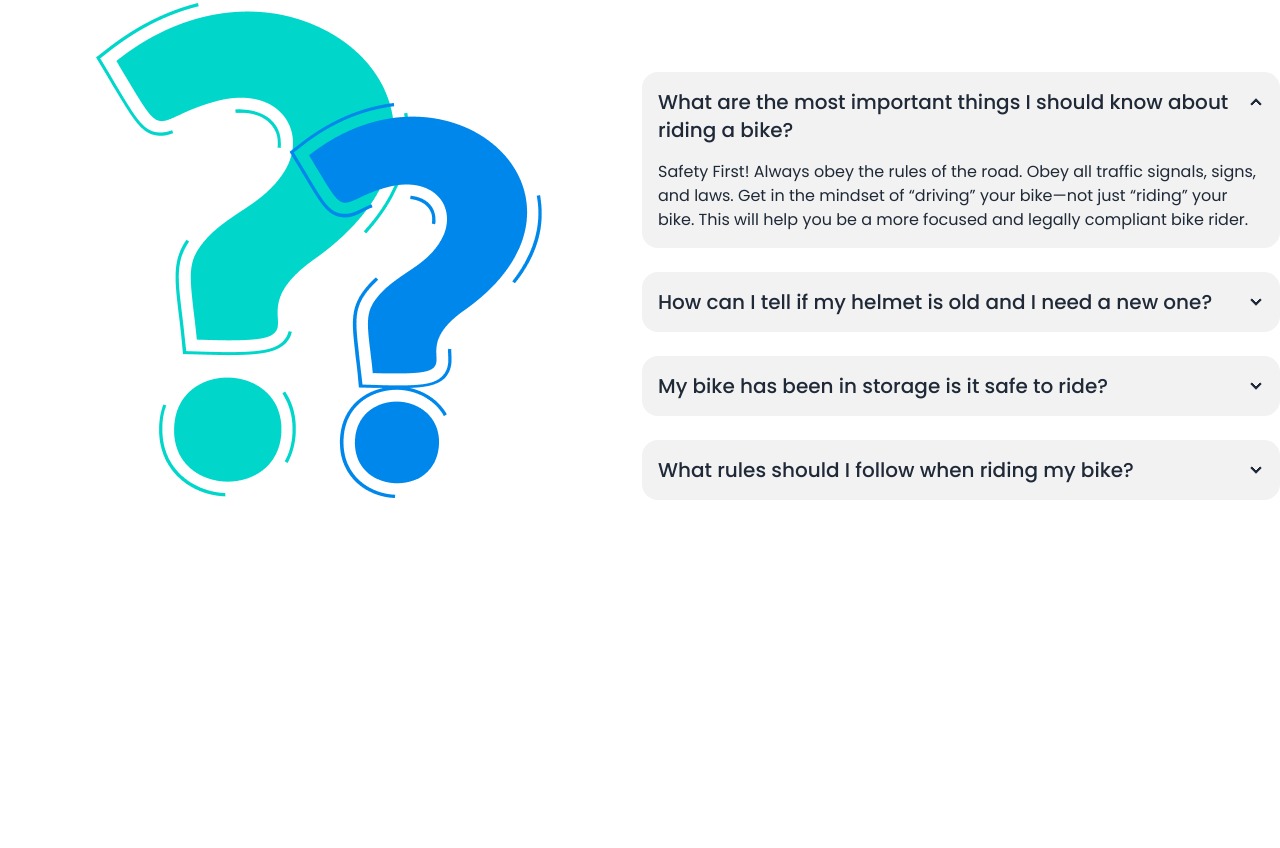
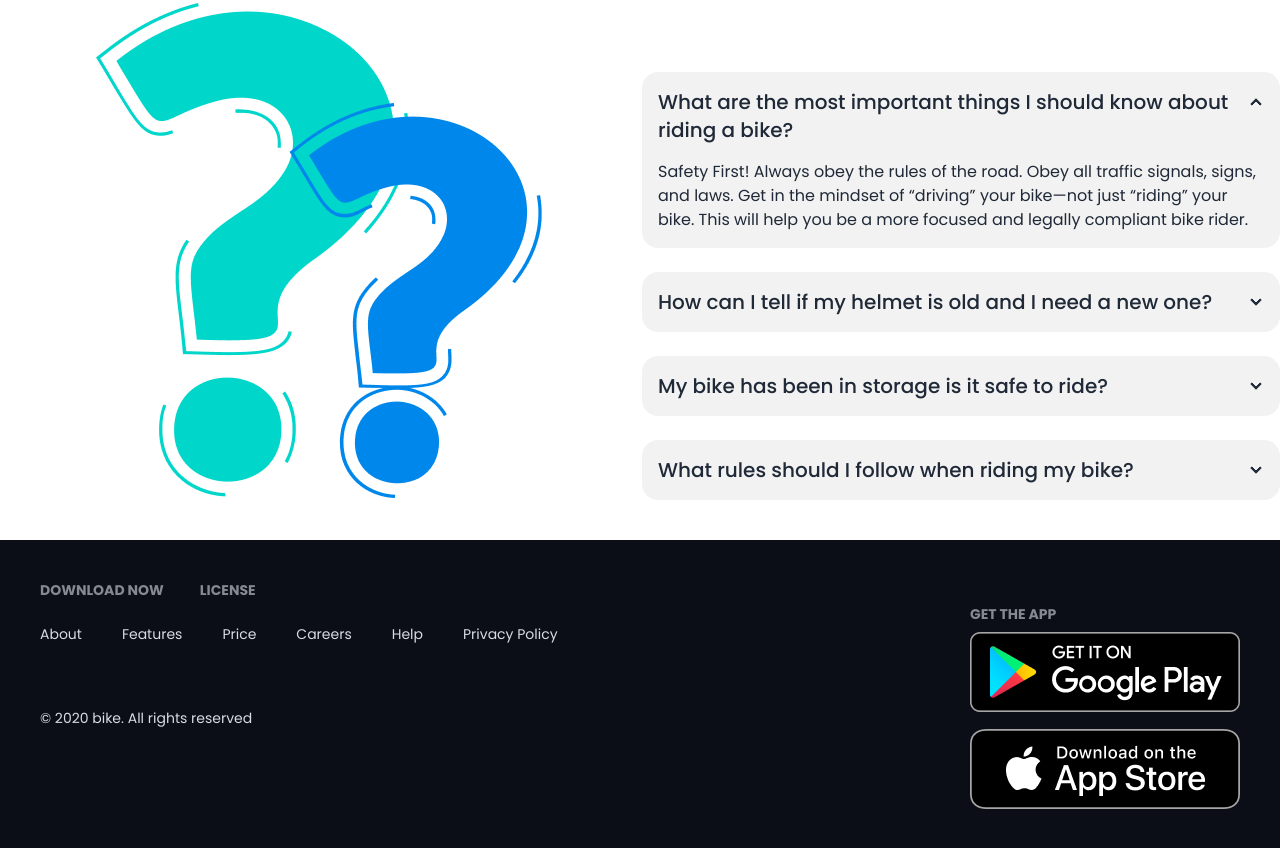
Before and after one commit to saidulislam-official/biker-zone-daisyui, a plain HTML site: page index.html in a window 1280 px wide. Shown: the part 3217-4065 px from the top of the page. Before the commit the page ends 3757 px from the top, so only its background shows below. Drawn offline with nearby package versions, Linux system fonts and the light colour scheme.

Commit message:
added footer and complete project

```diff
--- a/index.html
+++ b/index.html
@@ -29,6 +29,7 @@
                 'bike-primary': '#E76F51',
                 'bike-primary-bg': 'rgba(231, 111, 81, 0.10)',
                 'card-name-fontcolor': '#23A6F0',
+                'footer-background': '#0B0D17',
               }
             }
           }
@@ -337,7 +338,7 @@
           <!-- Accordion full part -->
            <div class="flex flex-col lg:flex-row justify-center items-center  gap-5 lg:gap-1 mt-12">
             <!-- image part -->
-              <div class="w-3/4 lg:w-full flex justify-center">
+              <div class="w-3/4 lg:w-full flex flex-col lg:flex-row justify-center">
                 <img src="./images/others/faq.png" alt="">
               </div>
             <!-- accordion part -->
@@ -376,6 +377,31 @@
          </section>
     </main>
     <!-- footer section -->
-    <footer></footer>
+    <footer class="footer bg-footer-background text-neutral-content p-10">
+      <div class="container mx-auto flex flex-col lg:flex-row justify-between space-y-6">
+        <nav class="space-y-4">
+              <div class="flex flex-row gap-9">
+                <h6 class="footer-title">Download Now</h6>
+                <h6 class="footer-title">License</h6>
+              </div>
+         <div class="flex gap-10  flex-col lg:flex-row">
+          <a class="link link-hover">About</a>
+          <a class="link link-hover">Features</a>
+          <a class="link link-hover">Price</a>
+          <a class="link link-hover">Careers</a>
+          <a class="link link-hover">Help</a>
+          <a class="link link-hover">Privacy Policy</a>
+         </div>
+         <p class="pt-12">© 2020 bike. All rights reserved</p>
+        </nav>
+        <nav>
+          <h1 class="footer-title">Get the app</h1>
+          <div class="space-y-4">
+            <img src="./images/others/android.png" alt="">
+            <img src="./images/others/ios.png" alt="">
+          </div>
+        </nav>
+      </div>
+    </footer>
 </body>
 </html>
```
